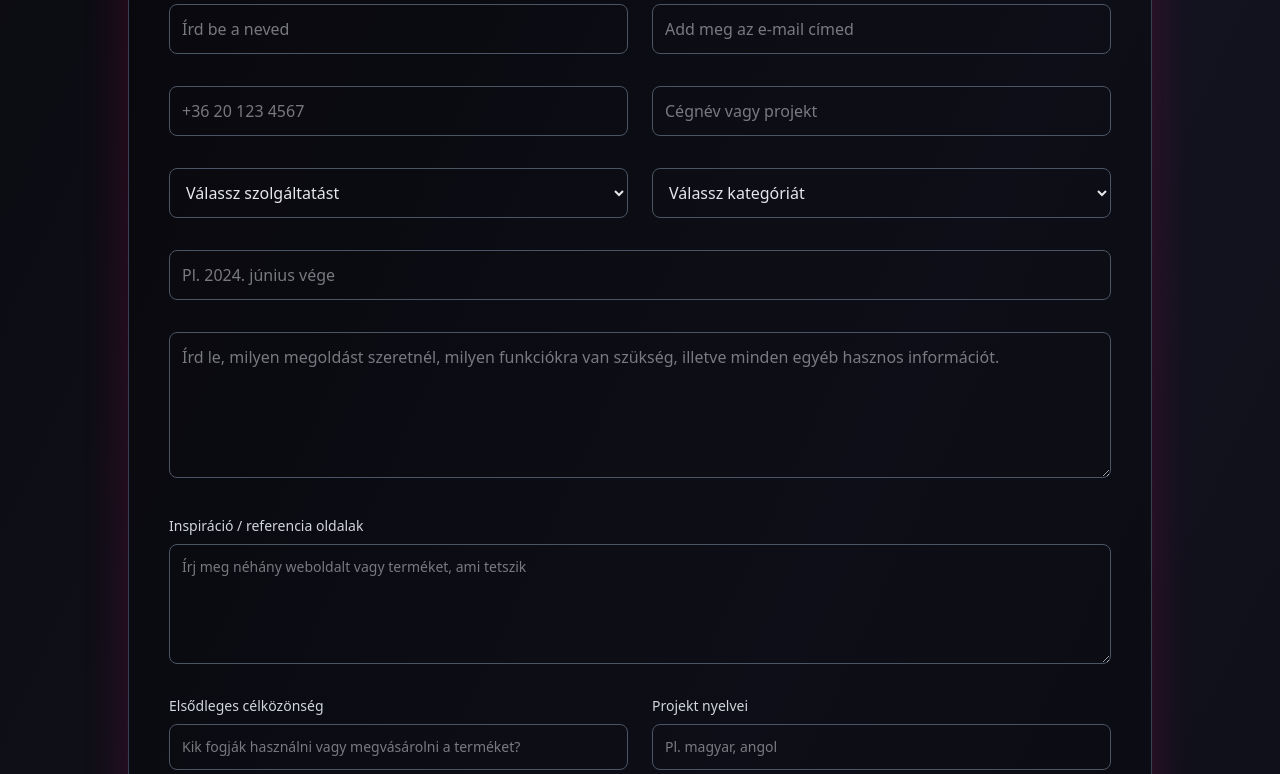
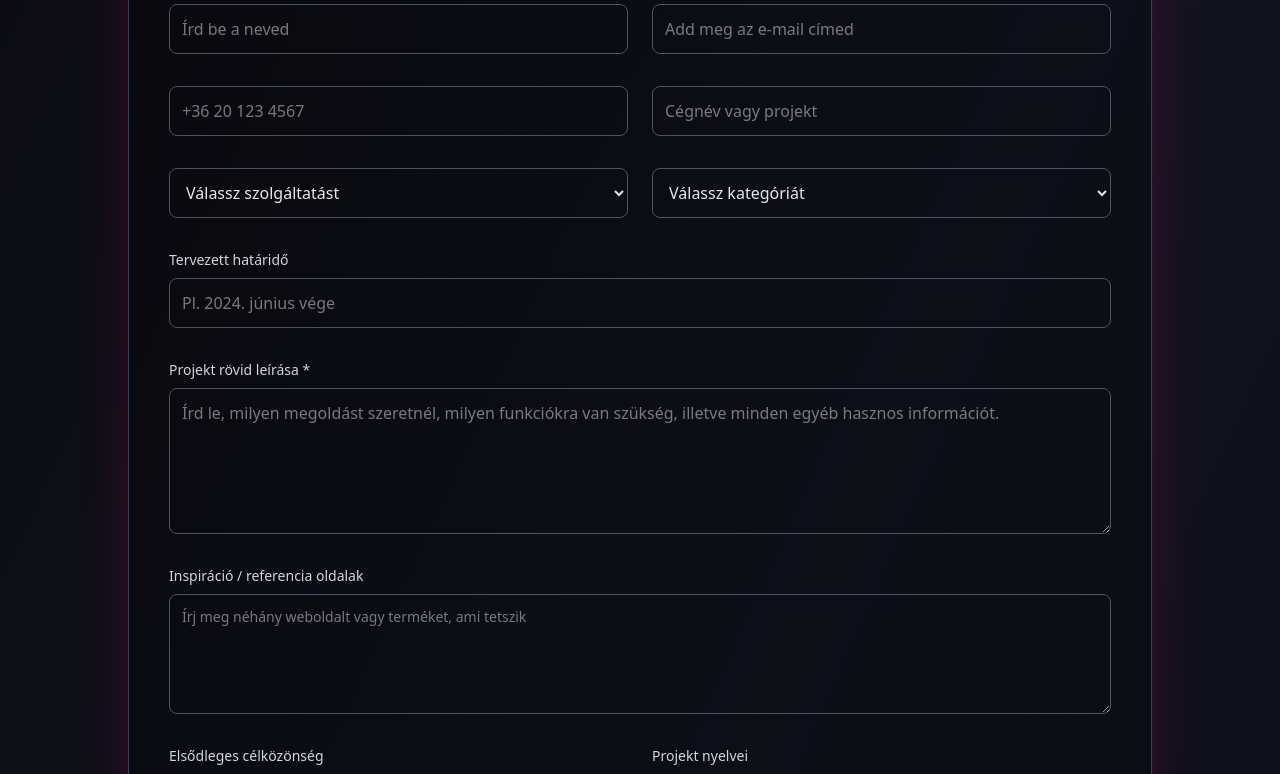
Before and after one commit to xtrade1002/progzone2, a Laravel app: page /quote in a window 1280 px wide. Shown: the part 432-1206 px from the top of the page. Run offline with Laravel 12, Linux system fonts and the light colour scheme; style sheets or scripts are compiled from the project's sources; some libraries are stand-ins or nearby versions; some web fonts are replaced.

```diff
--- a/resources/js/pages/QuoteRequest.jsx
+++ b/resources/js/pages/QuoteRequest.jsx
@@ -152,7 +152,12 @@ export default function QuoteRequest() {
               </select>
             </div>
 
+            <div className="flex flex-col gap-2">
+              <label htmlFor="timeline" className="text-sm font-medium text-gray-300">
+                {fields.timeline?.label ?? 'Preferred timeline'}
+              </label>
               <input
+                id="timeline"
                 type="text"
                 placeholder={fields.timeline?.placeholder ?? 'Preferred timeline'}
                 aria-label={fields.timeline?.label ?? 'Preferred timeline'}
@@ -160,8 +165,14 @@ export default function QuoteRequest() {
                 value={formData.timeline}
                 onChange={handleChange('timeline')}
               />
+            </div>
 
+            <div className="flex flex-col gap-2">
+              <label htmlFor="message" className="text-sm font-medium text-gray-300">
+                {fields.message?.label ?? 'Project summary *'}
+              </label>
               <textarea
+                id="message"
                 rows="5"
                 required
                 placeholder={fields.message?.placeholder ?? 'Project summary *'}
@@ -170,6 +181,7 @@ export default function QuoteRequest() {
                 value={formData.message}
                 onChange={handleChange('message')}
               ></textarea>
+            </div>
 
             <label className="flex flex-col gap-2 text-sm text-gray-300" htmlFor="reference_sites">
               {fields.reference_sites?.label ?? 'Inspiration / reference sites'}
--- a/resources/lang/hu.json
+++ b/resources/lang/hu.json
@@ -385,19 +385,6 @@
             ]
           },
           {
-            "title": "Mi az a SEO és miért fontos?",
-            "content": [
-              {
-                "type": "paragraph",
-                "text": "A <strong>SEO</strong> (keresőoptimalizálás) segít abban, hogy a Google jobban szeresse a weboldalad. Így a keresésekben előrébb kerülsz, és több ember talál rád anélkül, hogy fizetned kellene a kattintásokért."
-              },
-              {
-                "type": "paragraph",
-                "text": "Röviden: a SEO olyan, mint egy ingyenes reklámtábla a Google-ben."
-              }
-            ]
-          },
-          {
             "title": "Mennyibe kerül egy weboldal hosszú távon?",
             "content": [
               {
@@ -460,6 +447,19 @@
               {
                 "type": "paragraph",
                 "text": "Röviden: a Google a vásárlás előtti pillanatot célozza, a Facebook a figyelemfelkeltést."
+              }
+            ]
+          },
+          {
+            "title": "Mi az a SEO és miért fontos?",
+            "content": [
+              {
+                "type": "paragraph",
+                "text": "A <strong>SEO</strong> (keresőoptimalizálás) segít abban, hogy a Google jobban szeresse a weboldalad. Így a keresésekben előrébb kerülsz, és több ember talál rád anélkül, hogy fizetned kellene a kattintásokért."
+              },
+              {
+                "type": "paragraph",
+                "text": "Röviden: a SEO olyan, mint egy ingyenes reklámtábla a Google-ben."
               }
             ]
           }
```
Also changed, not shown: resources/lang/de.json (+13 -13 lines), resources/lang/en.json (+13 -13 lines), public/img/action.png (added), public/img/africa.jpg (added), public/img/bakery.png (added), public/img/banner.png (added), public/img/businesscard.jpg (added), public/img/gaycupydo.jpg (added), public/img/gaycupydo2.png (added), 9 other files. Lines whose indentation alone changed are shown as unchanged.
